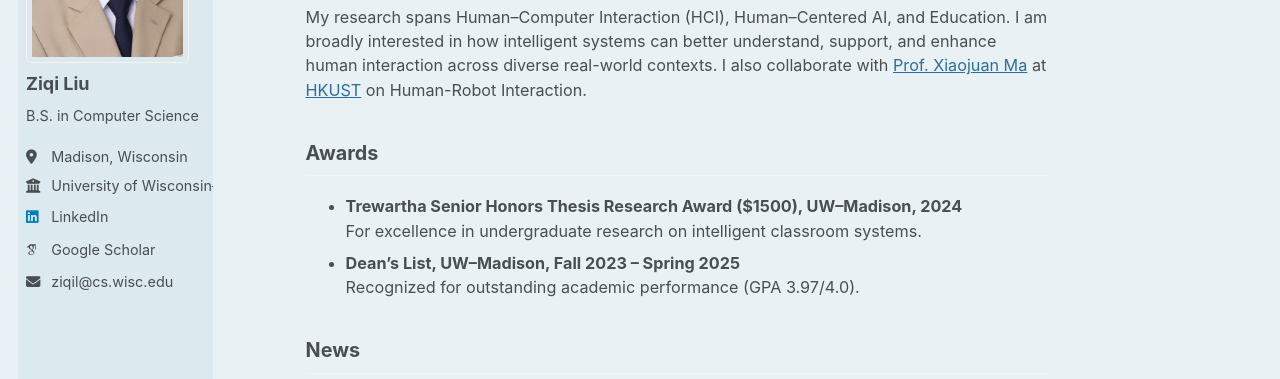
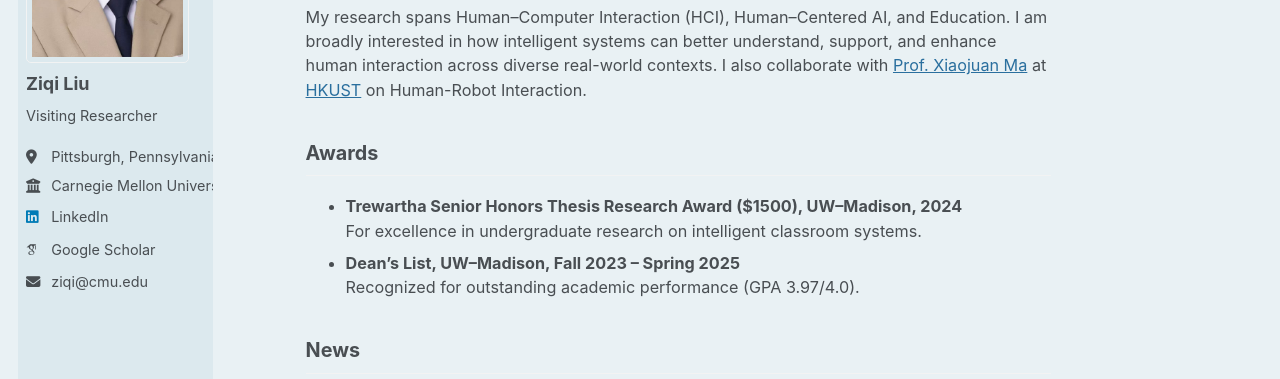
Before and after one commit to LIU-Ziqi-77/LIU-Ziqi-77.github.io, a Jekyll site: the page built from _pages/about.md, in a window 1280 px wide. Shown: the part 271-650 px from the top of the page. Built offline with Jekyll 4.4.1, drawn with Linux system fonts in a browser that asks for light colours; some web fonts are replaced.

Commit message:
Update affiliation and contact email to CMU

```diff
--- a/_config.yml
+++ b/_config.yml
@@ -12,7 +12,7 @@ site_theme               : "default"
 title                    : "Ziqi's page"
 title_separator          : "-"
 name                     : &name "Ziqi Liu"
-description              : &description "B. S. in Computer Science"
+description              : &description "Visiting Researcher at Carnegie Mellon University"
 url                      : "https://LIU-Ziqi-77.github.io"
 baseurl                  : ""
 repository               : "LIU-Ziqi-77/LIU-Ziqi-77.github.io"
@@ -25,12 +25,12 @@ author:
   avatar           : "Ziqi.jpg"
   name             : "Ziqi Liu"
   pronouns         : # example: "she/her"
-  bio              : "B.S. in Computer Science"
-  location         : "Madison, Wisconsin"
-  employer         : "University of Wisconsin–Madison"
+  bio              : "Visiting Researcher"
+  location         : "Pittsburgh, Pennsylvania"
+  employer         : "Carnegie Mellon University"
   uri              : # URL
   linkedin         : "ziqi-liu-91210b23b"
-  email            : "ziqil@cs.wisc.edu"
+  email            : "ziqi@cmu.edu"
 
   # Academic websites
   academia         : # URL
```
